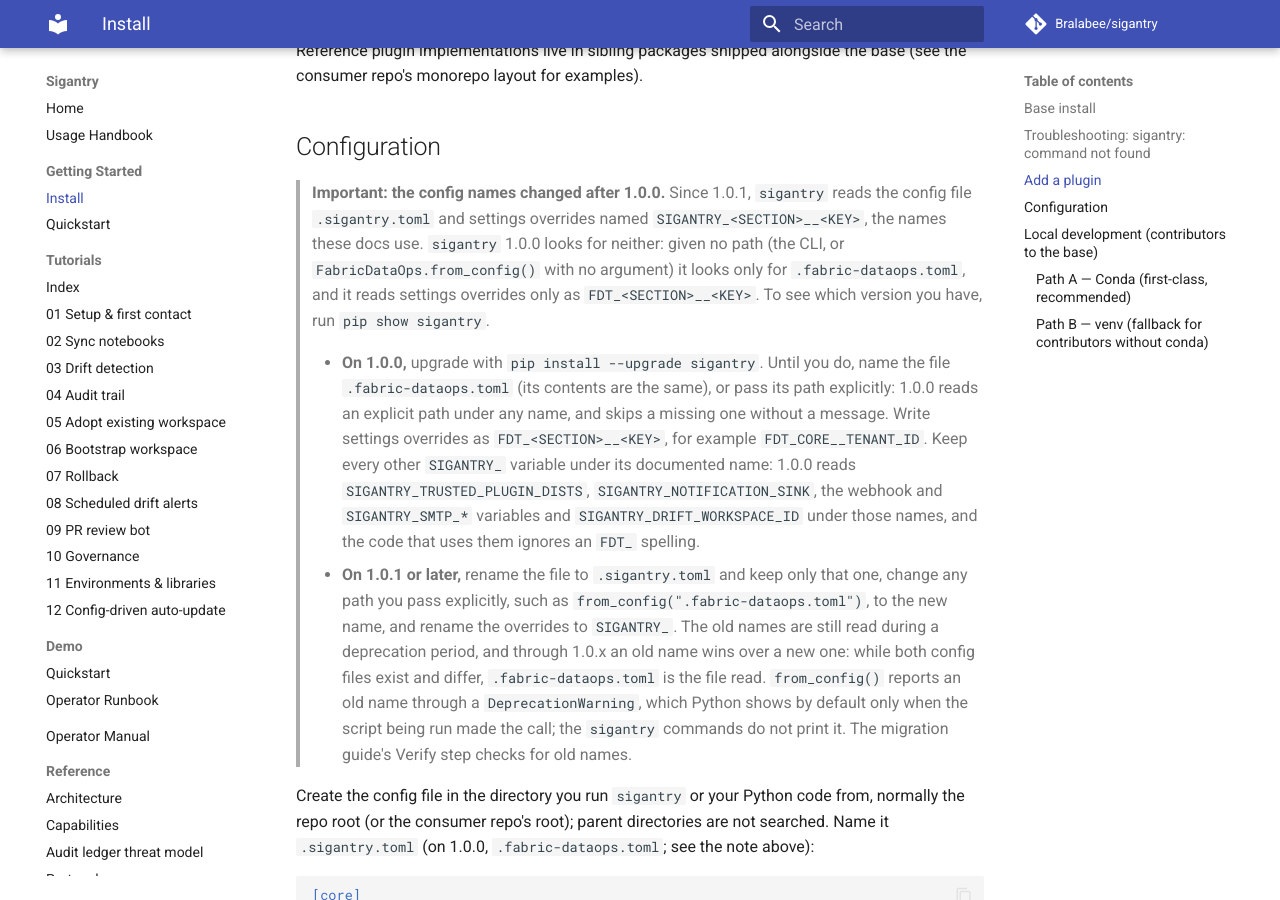
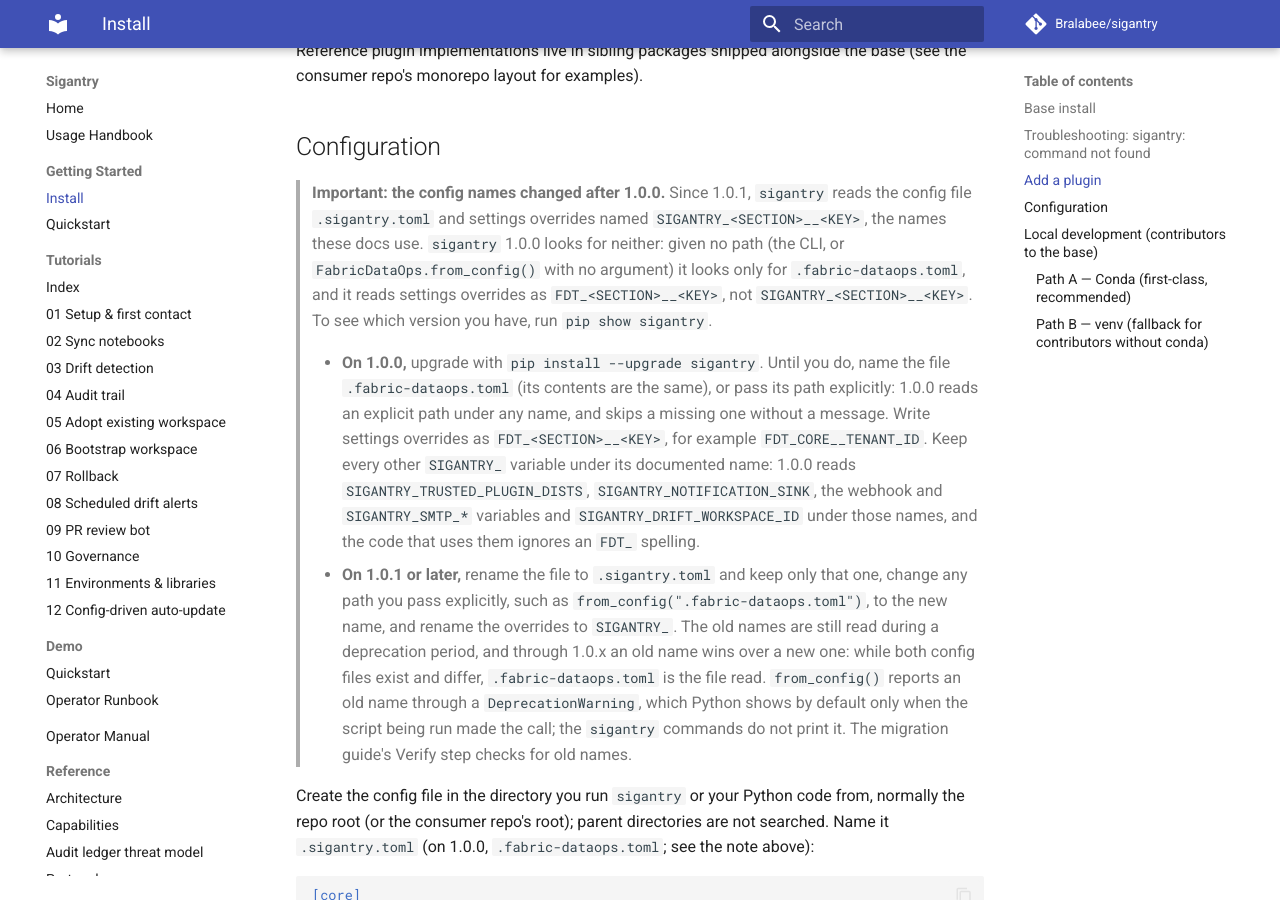
Before and after one commit to Bralabee/sigantry, an MkDocs documentation site: the page built from docs/getting-started/install.md, in a window 1280 px wide and 900 px high, scrolled down 1552 px. Built offline with MkDocs 1.6.1 and Material for MkDocs 9.7.7, drawn with Linux system fonts in a browser that asks for light colours; comment, search, counter and statistics services are not loaded.

Commit message:
docs: correct the 1.0.0 settings note and a security changelog entry
1.0.0 also reads unprefixed per-field environment variables as
settings, so the README, install page and capabilities page now say
that it reads overrides as FDT_<SECTION>__<KEY> rather than
SIGANTRY_<SECTION>__<KEY>, without saying that is the only form. The
changelog entry on non-https response URLs now says what changed.

```diff
--- a/docs/getting-started/install.md
+++ b/docs/getting-started/install.md
@@ -75,8 +75,8 @@
 > `.sigantry.toml` and settings overrides named `SIGANTRY_<SECTION>__<KEY>`, the names
 > these docs use. `sigantry` 1.0.0 looks for neither: given no path (the CLI, or
 > `FabricDataOps.from_config()` with no argument) it looks only for `.fabric-dataops.toml`,
-> and it reads settings overrides only as `FDT_<SECTION>__<KEY>`. To see which version you
-> have, run `pip show sigantry`.
+> and it reads settings overrides as `FDT_<SECTION>__<KEY>`, not `SIGANTRY_<SECTION>__<KEY>`.
+> To see which version you have, run `pip show sigantry`.
 >
 > - **On 1.0.0,** upgrade with `pip install --upgrade sigantry`. Until you do, name the file
 >   `.fabric-dataops.toml` (its contents are the same), or pass its path explicitly: 1.0.0
```
Also changed, not shown: CHANGELOG.md (+2 -2 lines), README.md (+2 -2 lines), docs/CAPABILITIES.md (+1 -1 lines).
